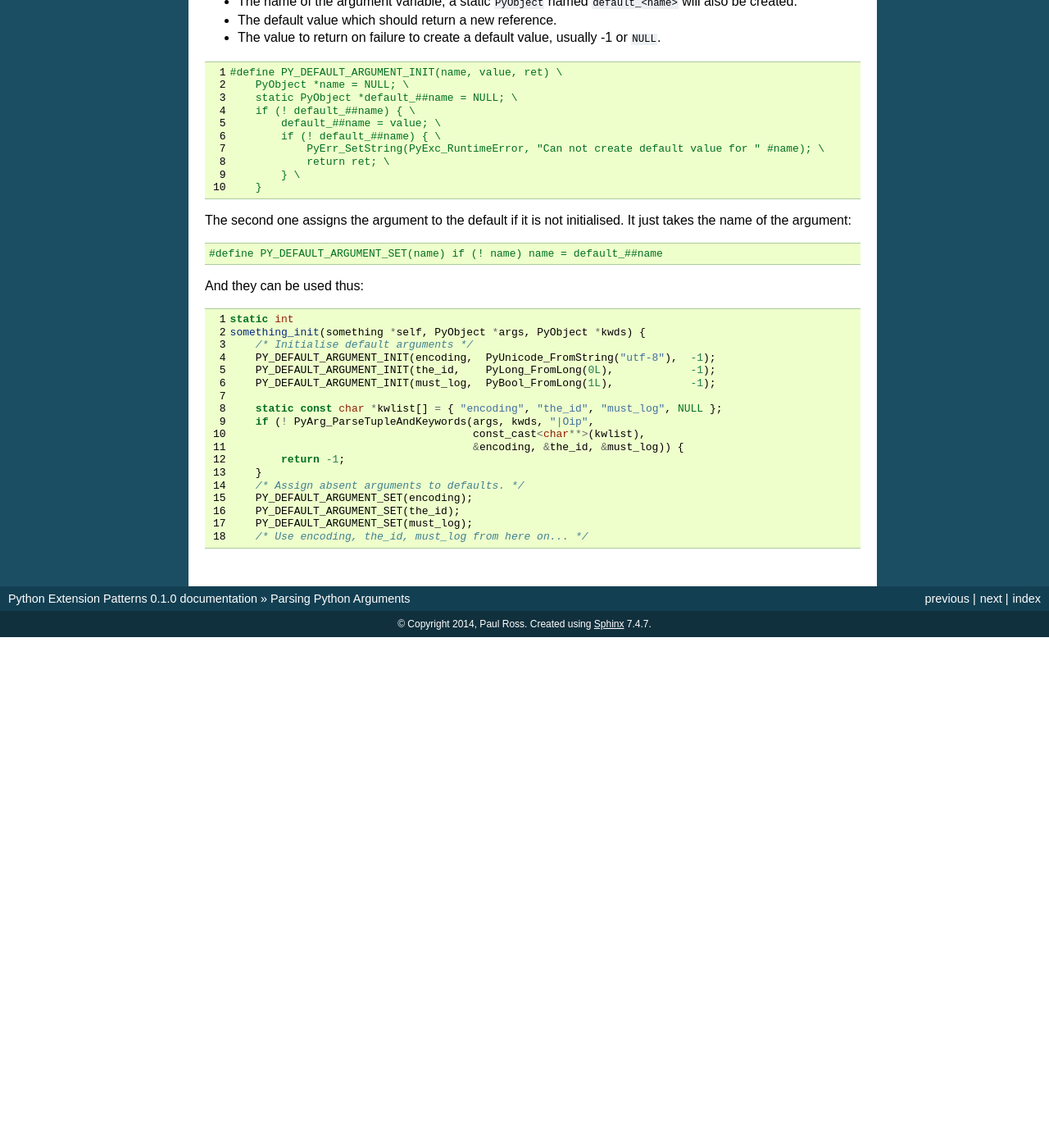
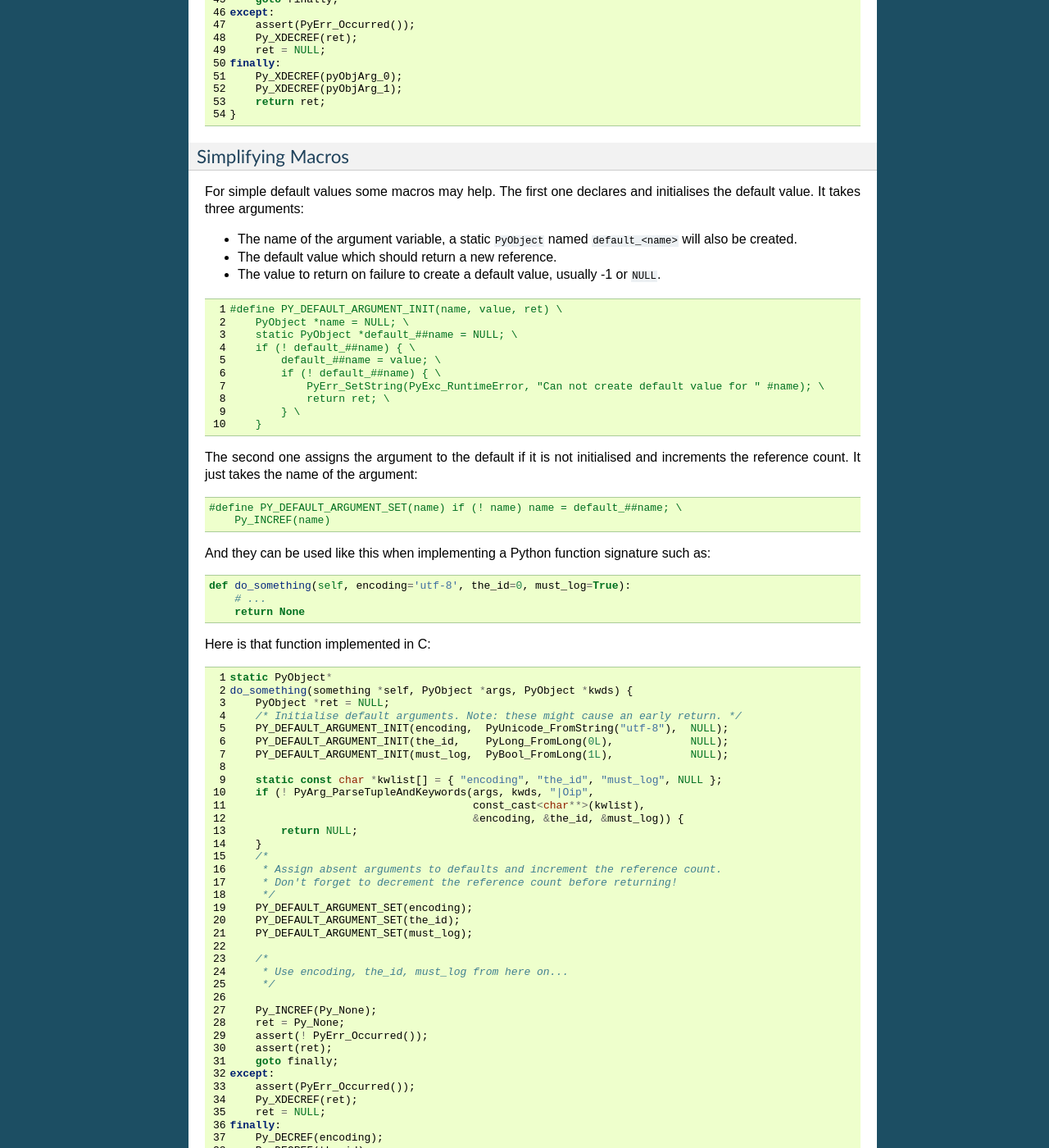
Before and after one commit to paulross/PythonExtensionPatterns, a Sphinx documentation site: the page built from doc/sphinx/source/parsing_arguments.rst, in a window 1280 px wide and 1400 px high, scrolled down 7263 px. Shown: the whole window at 82% size. Built offline with Sphinx 7.4.7, drawn with Linux system fonts in a browser that asks for light colours; before the commit the page ends 8040 px from its top, so only the background shows below that; some of the changed text lies outside the part shown.

Commit message:
Minor fixes to default argument handling. Adds C++ use of PyArg_ParseTupleAndKeywords. Adds common exception patterns.

```diff
--- a/doc/sphinx/source/parsing_arguments.rst
+++ b/doc/sphinx/source/parsing_arguments.rst
@@ -232,16 +232,34 @@
 
 .. code-block:: c
 
-        ...
+        /* ... */
         static char *kwlist[] = {
             "",
             "theOptInt",
             NULL
         };
-        ...
+        /* ... */
 
 .. note::
     If you use ``|`` in the parser format string you have to set the default values for those optional arguments yourself in the C code. This is pretty straightforward if they are fundamental C types as ``arg2 = 8`` above. For Python values is a bit more tricky as described next.
+
+^^^^^^^^^^^^^^^^^^^^^^^^^^^^^^^
+Keyword Arguments and C++11
+^^^^^^^^^^^^^^^^^^^^^^^^^^^^^^^
+
+C++11 compilers warn when creating non-const ``char*`` from string literals as we have done with the keyword array above. The solution is to declare these ``const char*`` however ``PyArg_ParseTupleAndKeywords`` expects a ``char **``. The solution is to cast away const in the call:
+
+.. code-block:: c
+
+    /* ... */
+    static const char *kwlist[] = { "foo", "bar", "baz", NULL };
+    if (! PyArg_ParseTupleAndKeywords(args, kwds, "OOO",
+                                      const_cast<char**>(kwlist),
+                                      &foo, &bar, &baz)) {
+        return NULL;
+    }
+    /* ... */
+
 
 --------------------------------------------------------------------------
 Being Pythonic with Default Arguments
@@ -461,31 +479,61 @@
             } \
         }
 
-The second one assigns the argument to the default if it is not initialised. It just takes the name of the argument:
+The second one assigns the argument to the default if it is not initialised and increments the reference count. It just takes the name of the argument:
 
 .. code-block:: c
 
-    #define PY_DEFAULT_ARGUMENT_SET(name) if (! name) name = default_##name
+    #define PY_DEFAULT_ARGUMENT_SET(name) if (! name) name = default_##name; \
+        Py_INCREF(name)
 
-And they can be used thus:
+And they can be used like this when implementing a Python function signature such as::
+
+    def do_something(self, encoding='utf-8', the_id=0, must_log=True):
+        # ...
+        return None
+
+Here is that function implemented in C:
 
 .. code-block:: c
 
-    static int
-    something_init(something *self, PyObject *args, PyObject *kwds) {
-        /* Initialise default arguments */
-        PY_DEFAULT_ARGUMENT_INIT(encoding,  PyUnicode_FromString("utf-8"),  -1);
-        PY_DEFAULT_ARGUMENT_INIT(the_id,    PyLong_FromLong(0L),            -1);
-        PY_DEFAULT_ARGUMENT_INIT(must_log,  PyBool_FromLong(1L),            -1);
+    static PyObject*
+    do_something(something *self, PyObject *args, PyObject *kwds) {
+        PyObject *ret = NULL;
+        /* Initialise default arguments. Note: these might cause an early return. */
+        PY_DEFAULT_ARGUMENT_INIT(encoding,  PyUnicode_FromString("utf-8"),  NULL);
+        PY_DEFAULT_ARGUMENT_INIT(the_id,    PyLong_FromLong(0L),            NULL);
+        PY_DEFAULT_ARGUMENT_INIT(must_log,  PyBool_FromLong(1L),            NULL);
 
         static const char *kwlist[] = { "encoding", "the_id", "must_log", NULL };
         if (! PyArg_ParseTupleAndKeywords(args, kwds, "|Oip",
                                           const_cast<char**>(kwlist),
                                           &encoding, &the_id, &must_log)) {
-            return -1;
+            return NULL;
         }
-        /* Assign absent arguments to defaults. */
+        /*
+         * Assign absent arguments to defaults and increment the reference count.
+         * Don't forget to decrement the reference count before returning!
+         */
         PY_DEFAULT_ARGUMENT_SET(encoding);
         PY_DEFAULT_ARGUMENT_SET(the_id);
         PY_DEFAULT_ARGUMENT_SET(must_log);
-        /* Use encoding, the_id, must_log from here on... */
+
+        /*
+         * Use encoding, the_id, must_log from here on...
+         */
+
+        Py_INCREF(Py_None);
+        ret = Py_None;
+        assert(! PyErr_Occurred());
+        assert(ret);
+        goto finally;
+    except:
+        assert(PyErr_Occurred());
+        Py_XDECREF(ret);
+        ret = NULL;
+    finally:
+        Py_DECREF(encoding);
+        Py_DECREF(the_id);
+        Py_DECREF(must_log);
+        return ret;
+    }
```
Also changed, not shown: doc/sphinx/source/exceptions.rst (+28 -0 lines).
